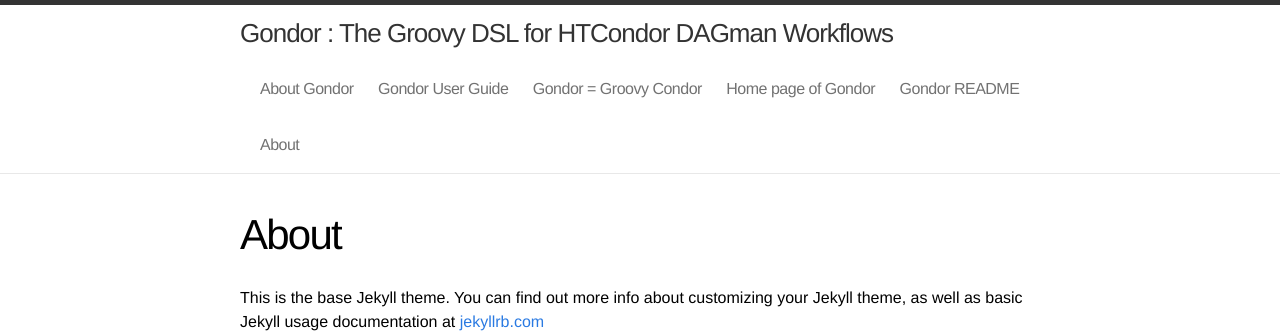
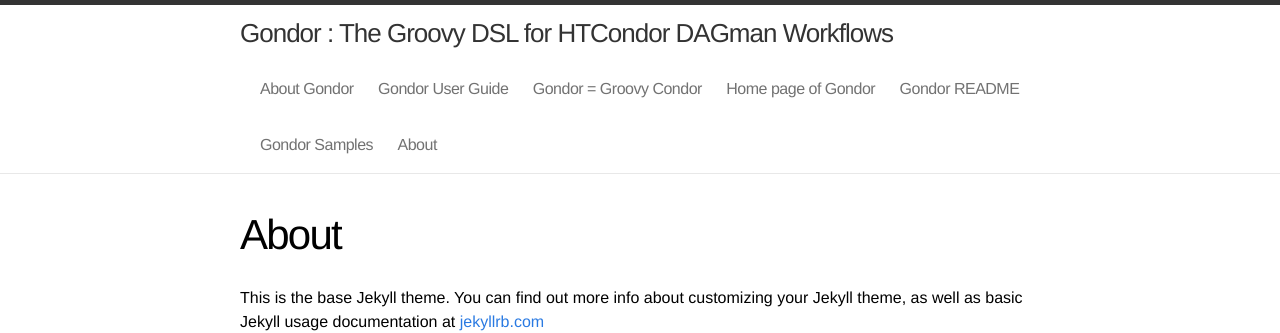
Before and after one commit to jimwhite/gondor, a Jekyll site: the page built from about.md, in a window 1280 px wide. Shown: the top 333 px of the page. Built offline with Jekyll 4.4.1, drawn with Linux system fonts in a browser that asks for light colours.

Commit message:
Update SAMPLE.md

````diff
--- a/docs/SAMPLE.md
+++ b/docs/SAMPLE.md
@@ -1,4 +1,9 @@
-# Gondor Examples
+---
+layout: page
+title: Gondor Samples
+---
+
+# Gondor Samples
 
 ```groovy
 #!/usr/bin/env CLASSPATH=build/libs/Gondor-0.1.jar groovy
````
